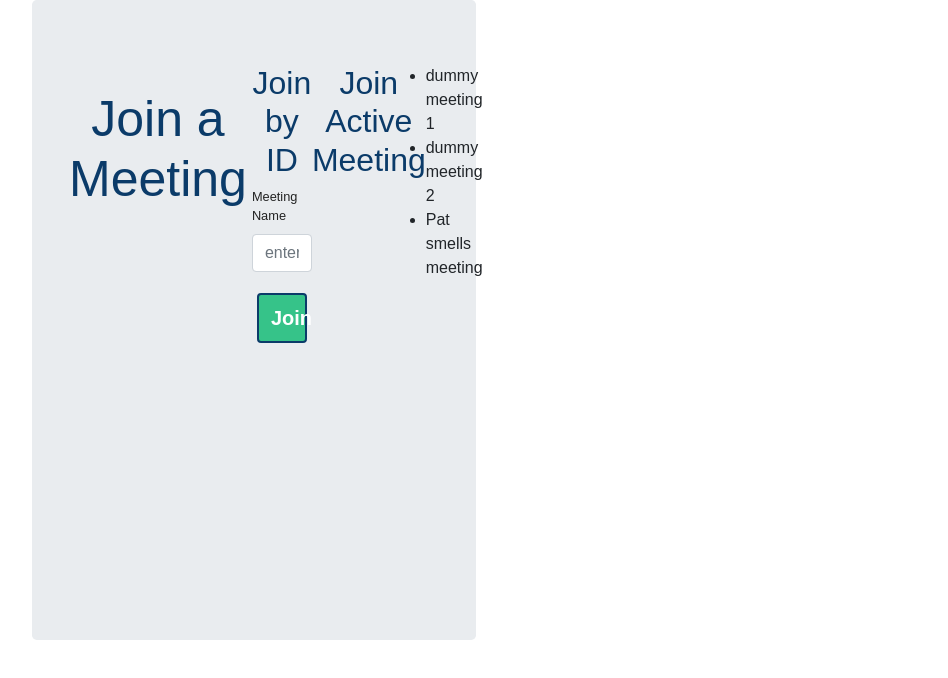
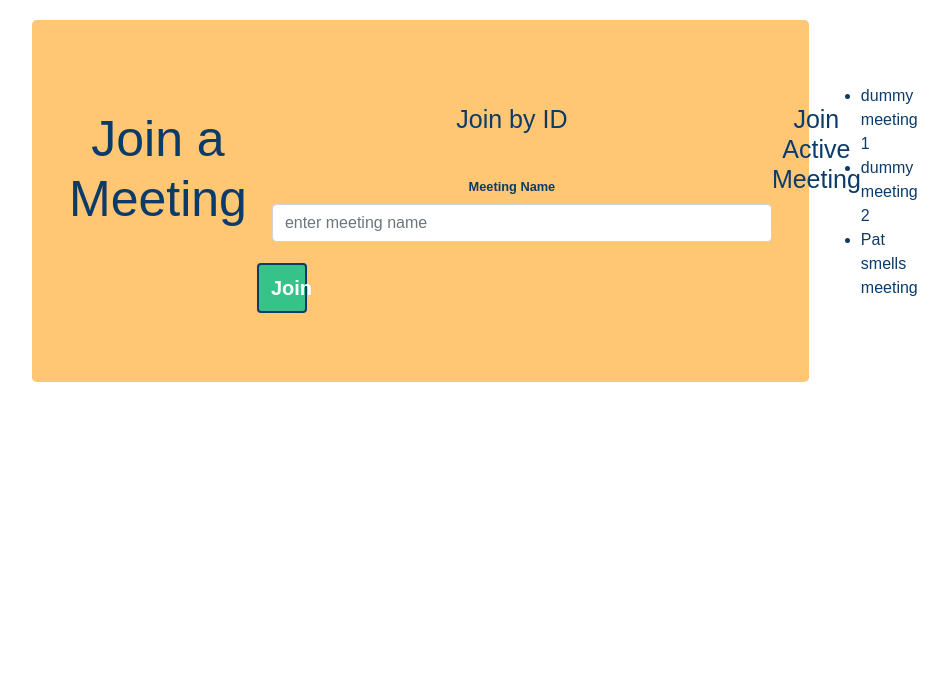
Before and after one commit to robsookim/encontro, a React (Create React App) app in the folder client/: page /join in a window 1280 px wide. Shown: the top 678 px of the page, without its empty margins (53-1001 px from the left). Built offline with nearby package versions, Linux system fonts and the light colour scheme.

Commit message:
added the join.css file

```diff
--- /dev/null
+++ b/client/src/join.css
@@ -0,0 +1,57 @@
+body{
+  background-color: white;
+}
+.jumbotron{
+  background-color: #ffc673;
+  width: 70%;
+  margin: 20px auto 10px auto;
+  height: 80%;
+}
+.container h1{
+  font-size: 50px;
+  text-align: center;
+  margin-top: 20px;
+  margin-bottom: 20px;
+  color: #0b3b69;
+}
+h1{
+  text-align: center;
+  color: #0b3b69;
+}
+#meetingNameInput{
+  width: 500px;
+  margin-left: 20px;
+}
+label{
+  font-weight: bold;
+  color: #0b3b69;
+}
+form{
+  text-align: center;
+  margin-top: 40px;
+  color: #0b3b69;
+}
+button{
+  width: 100px;
+  text-align: center;
+  margin-top: 30px;
+}
+.btn{
+  background-color: #36c389;
+  border: solid 2px #0b3b69;
+}
+.btn:hover{
+  background-color: #ff8566;
+}
+h2{
+  font-size: 25px;
+  text-align: center;
+  margin-top: 20px;
+  color: #0b3b69
+}
+li{
+  color: #0b3b69;
+}
+hr{
+  margin-top: 30px;
+}
--- a/client/src/pages/join.js
+++ b/client/src/pages/join.js
@@ -2,7 +2,7 @@ import React, { Component } from "react";
 // import { Input, TextArea, FormBtn } from "./../components/Form";
 // import API from "./../utils/API.js";
 import 'bootstrap/dist/css/bootstrap.min.css';
-// import '../join.css';
+import '../join.css';
 
 class Join extends Component {
     render() {
```
